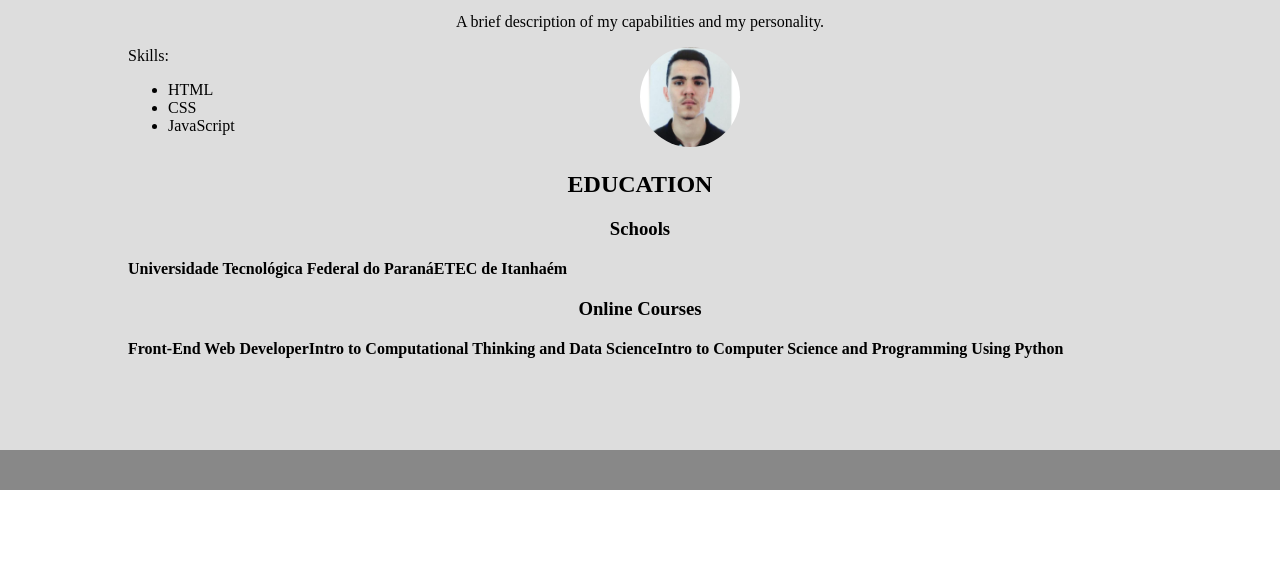
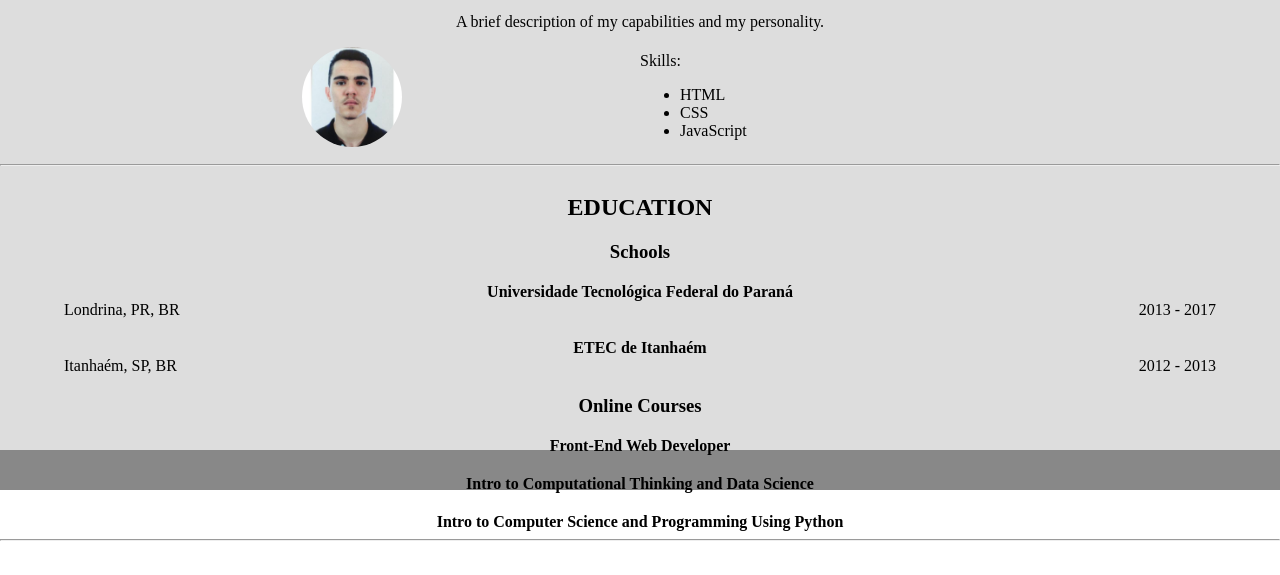
Before and after one commit to VitorBigelli/my-first-node-app, a plain HTML site: page index.html in a window 1280 px wide. Shown: the part 225-800 px from the top of the page. Drawn offline with Linux system fonts and the light colour scheme.

Commit message:
Adjust "About me" layout

```diff
--- a/index.html
+++ b/index.html
@@ -26,29 +26,36 @@
 		<h2> ABOUT ME </h2>
 		<p> A brief description of my capabilities and my personality. </p>
 		<section id="about-me" data-bind="with: aboutme">
+			<div id="profile-img">
+				<img src="" id="img" data-bind="attr: {src: imgUrl}">
+			</div>
+
 			<div id="skills">
 				Skills:
 				<ul data-bind="foreach: skills">
 					<li data-bind="text: $data"></li>
 				</ul>
 			</div>
-			<img src="" id="personal-img" data-bind="attr: {src: imgUrl}">
+
 		</section>
+
+		<hr>
 
 		<h2> EDUCATION </h2>
 
 		<h3> Schools </h3>
 		<section id="education" data-bind="foreach: schools">
 			<h4 data-bind="text: name"></h4>
-			<p class="info">
-
-			</p>
+			<div class="location"><span data-bind="text: location"></span></div>
+			<div class="date"><span data-bind="text: dates"></span></div>
 		</section>
 
 		<h3> Online Courses </h3>
 		<section id="online-courses" data-bind="foreach: onlineCourses">
 			<h4 data-bind="text: title"></h4>
 		</section>
+
+		<hr>
 
 		<section id="projects">
 
--- a/styles/style.css
+++ b/styles/style.css
@@ -29,9 +29,8 @@ main {
 }
 
 section {
-	width: 80%;
+	width: 90%;
 	margin: auto;
-	text-align: left;
 	display: flex;
 	flex-wrap: wrap;
 }
@@ -47,18 +46,36 @@ h3,
 h4 {
 	margin: 0;
 	padding-top: 20px;
+	width: 100%;
 }
 
 h1 {
 	padding-top: 60px;
 }
 
-#personal-img {
+#profile-img {
+	width: 50%;
+	text-align: center;
+}
+
+#img {
 	width: 100px;
 	height: 100px;
 	border-radius: 50px;
 }
 
 #skills {
+	padding-top: 5px;
 	width: 50%;
+	text-align: left;
 }
+
+.location {
+	width: 50%;
+	text-align: left;
+}
+
+.date {
+	width: 50%;
+	text-align: right;
+}
```
